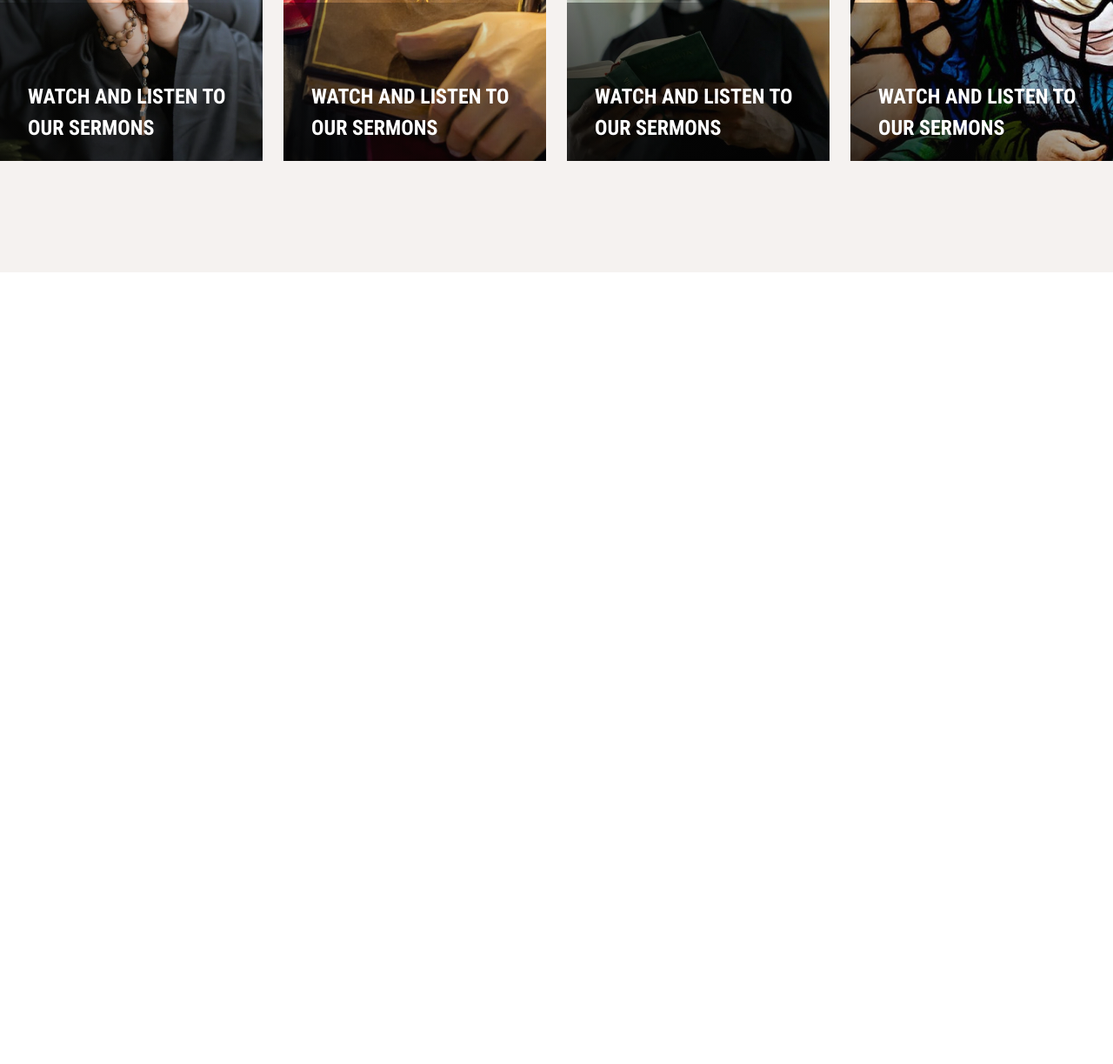
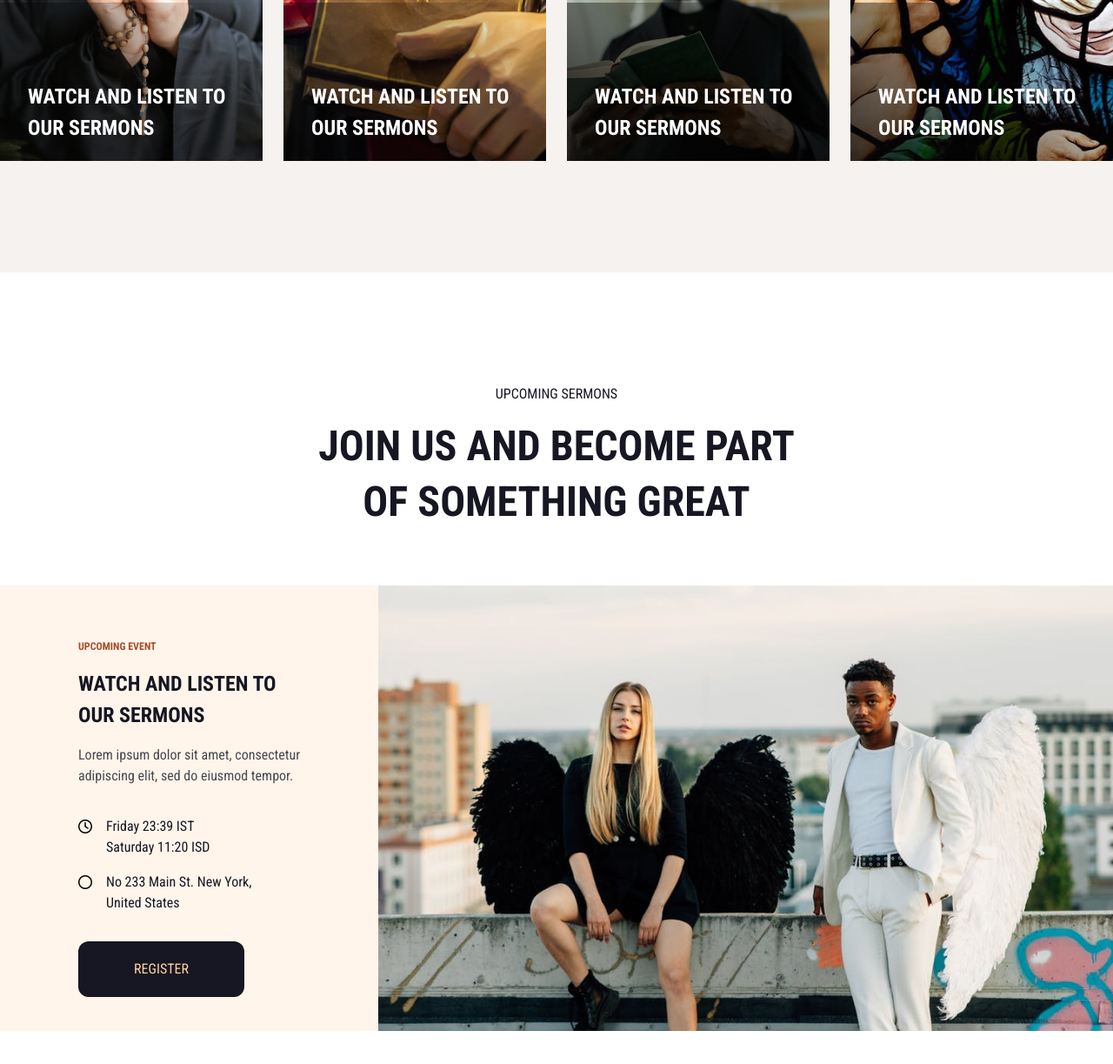
Before and after one commit to dev-nahianrafi/fineSweet_tailwind, a plain HTML site: page index.html in a window 1280 px wide. Shown: the part 3415-4638 px from the top of the page at 87% size. Before the commit the page ends 3728 px from the top, so only its background shows below. Drawn offline with nearby package versions, Linux system fonts and the light colour scheme.

Commit message:
event part end

```diff
--- a/index.html
+++ b/index.html
@@ -122,6 +122,7 @@
         </div>
     </section>
     <!-- cards end hare -->
+    <!-- crunch start hare -->
     <section class="py-[128px] bg-[#F5F2F0]">
         <div class="max-w-container mx-auto">
             <div>
@@ -160,6 +161,52 @@
             </div>
         </div>
     </section>
+    <!-- crunch end -->
+    <!-- event start -->
+    <section class="py-[128px]">
+        <div class="max-w-container mx-auto">
+            <div>
+                <h5 class="text-[#161722] font-roboto text-[16px] font-normal leading-0 uppercase text-center mb-[16px]">Upcoming SERMONS</h5>
+                <h3 class="text-[#161722] font-roboto text-[48px] font-bold leading-[64px] text-center uppercase w-[554px] mx-auto mb-[64px]">join us and become part of something great</h3>
+            </div>
+            <div class="flex items-center bg-[#FFF5EB]">
+                <div class="w-[435px] h-[512px] py-[61px] px-[90px]">
+                    <h5 class="text-[#A54E2B] font-roboto text-[12px] font-bold leading-0 uppercase">Upcoming Event</h5>
+                    <h4 class="my-[16px] text-[#161722] font-roboto text-[24px] font-bold leading-0">WATCH AND LISTEN TO OUR SERMONS</h4>
+                    <p class="text-[#161722] font-roboto text-[16px] font-normal leading-[24px] opacity-[0.78] w-[256px]">Lorem ipsum dolor sit amet, consectetur adipiscing elit, sed do eiusmod tempor.</p>
+                    <div class="mt-[34px]">
+                        <div class="flex gap-[16px]">
+                            <div>
+                                <i class="fa-regular fa-clock text-[16px]"></i>
+                            </div>
+                            <div>
+                                <p class="text-[#161722] font-roboto text-[16px] font-normal leading-[24px]">Friday 23:39 IST</p>
+                                <p class="text-[#161722] font-roboto text-[16px] font-normal leading-[24px]">Saturday 11:20 ISD</p>
+                            </div>
+                        </div>
+                        <div class="flex gap-[16px] mt-[16px]">
+                            <div>
+                                <i class="fa-regular fa-circle"></i>
+                            </div>
+                            <div>
+                                <p class="text-[#161722] font-roboto text-[16px] font-normal leading-[24px]">No 233 Main St. New York,</p>
+                                <p class="text-[#161722] font-roboto text-[16px] font-normal leading-[24px]">United States</p>
+                            </div>
+                        </div>
+                    </div>
+                    <a href="#" class="inline-block text-base text-primary font-roboto font-normal leading-none py-[24px] px-[64px] rounded-[12px] bg-[#161722] uppercase mt-[32px]">
+                        Register
+                    </a>
+                </div>
+                <div class="w-[845px] h-[512px] overflow-hidden">
+                    <picture>
+                        <img class="w-full h-full object-cover" src="./images/sermons.jpg" alt="not found">
+                    </picture>
+                </div>
+            </div>
+        </div>
+    </section>
+    <!-- event end -->
 
 
 
```
Also changed, not shown: images/sermons.jpg (added).
